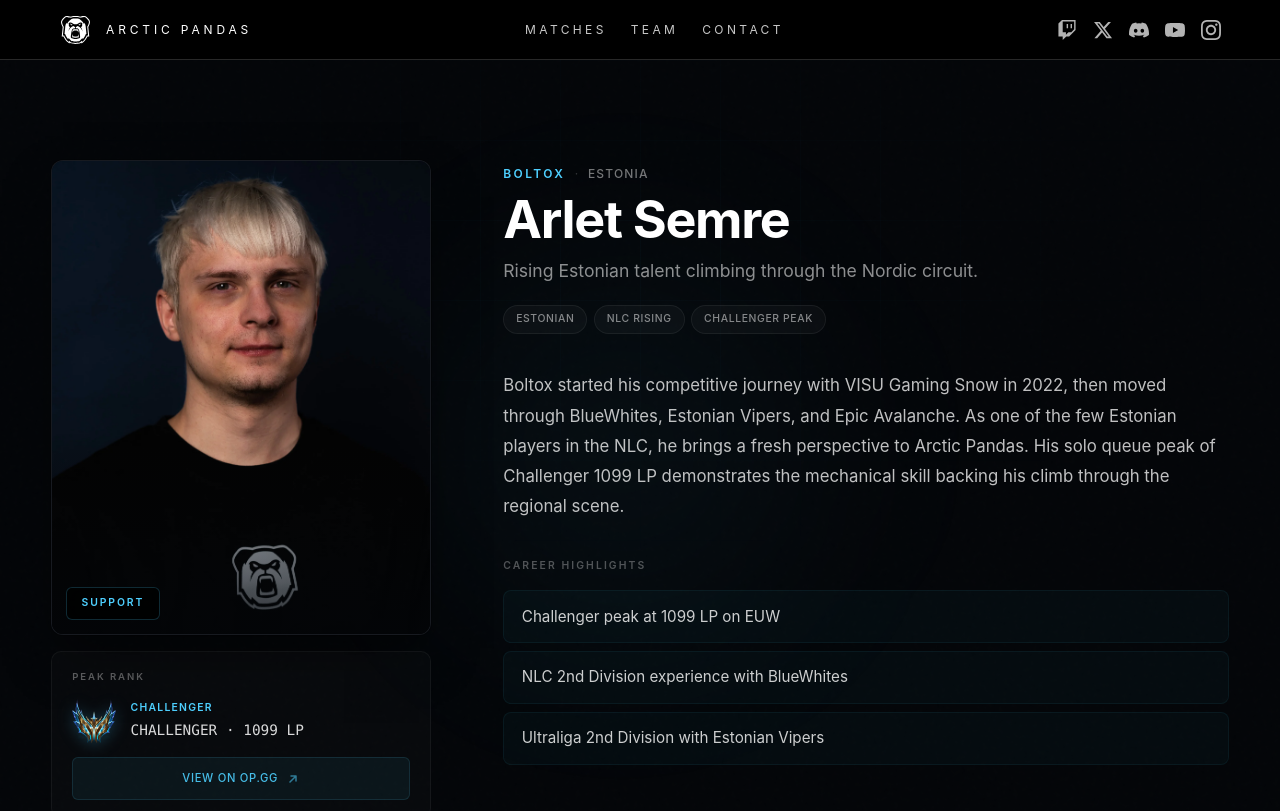
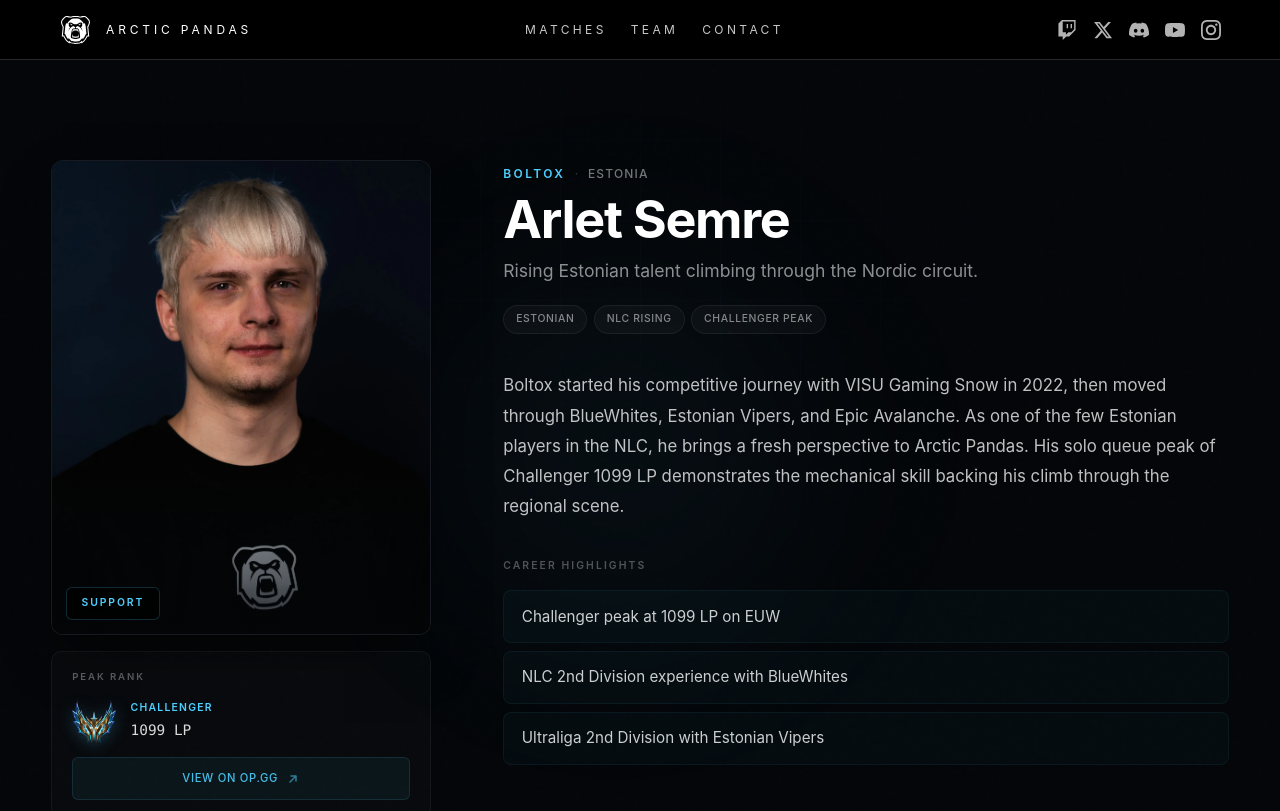
Before and after one commit to pallokala55-hash/arcticpandas, a Next.js app: page /boltox in a window 1280 px wide. Shown: the top 811 px of the page. Built offline with nearby package versions, Linux system fonts and the light colour scheme.

Commit message:
fix: remove duplicate rank label in player profile
Show tier once with LP extracted from text

Co-Authored-By: Claude Opus 4.5 <noreply@anthropic.com>

```diff
--- a/src/components/sections/PlayerProfile.tsx
+++ b/src/components/sections/PlayerProfile.tsx
@@ -52,7 +52,7 @@ export default function PlayerProfile({ player }: PlayerProfileProps): React.Rea
               />
               <div className={styles.peakInfo}>
                 <span className={styles.peakTier}>{player.peak.tier.toUpperCase()}</span>
-                <span className={styles.peakText}>{player.peak.text}</span>
+                <span className={styles.peakText}>{player.peak.text.split("·")[1]?.trim() || player.peak.text}</span>
               </div>
             </div>
             {opggUrl && (
```
